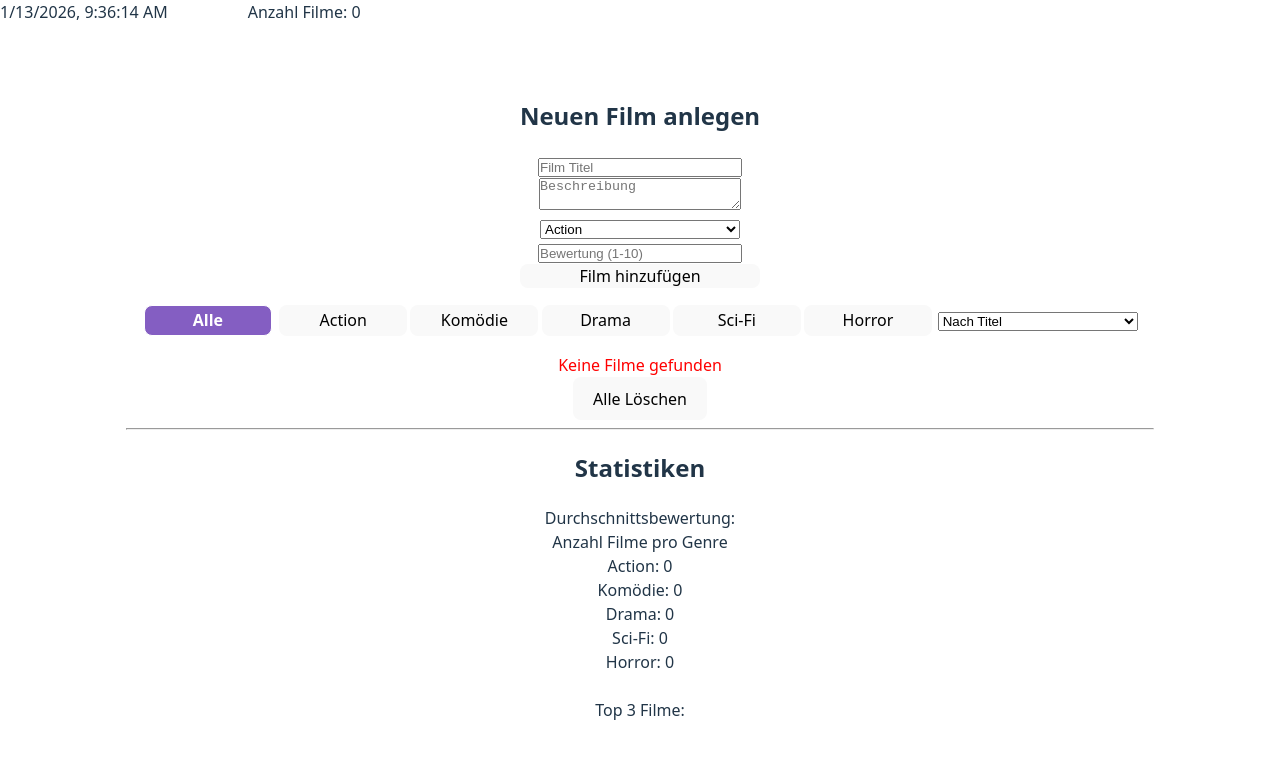
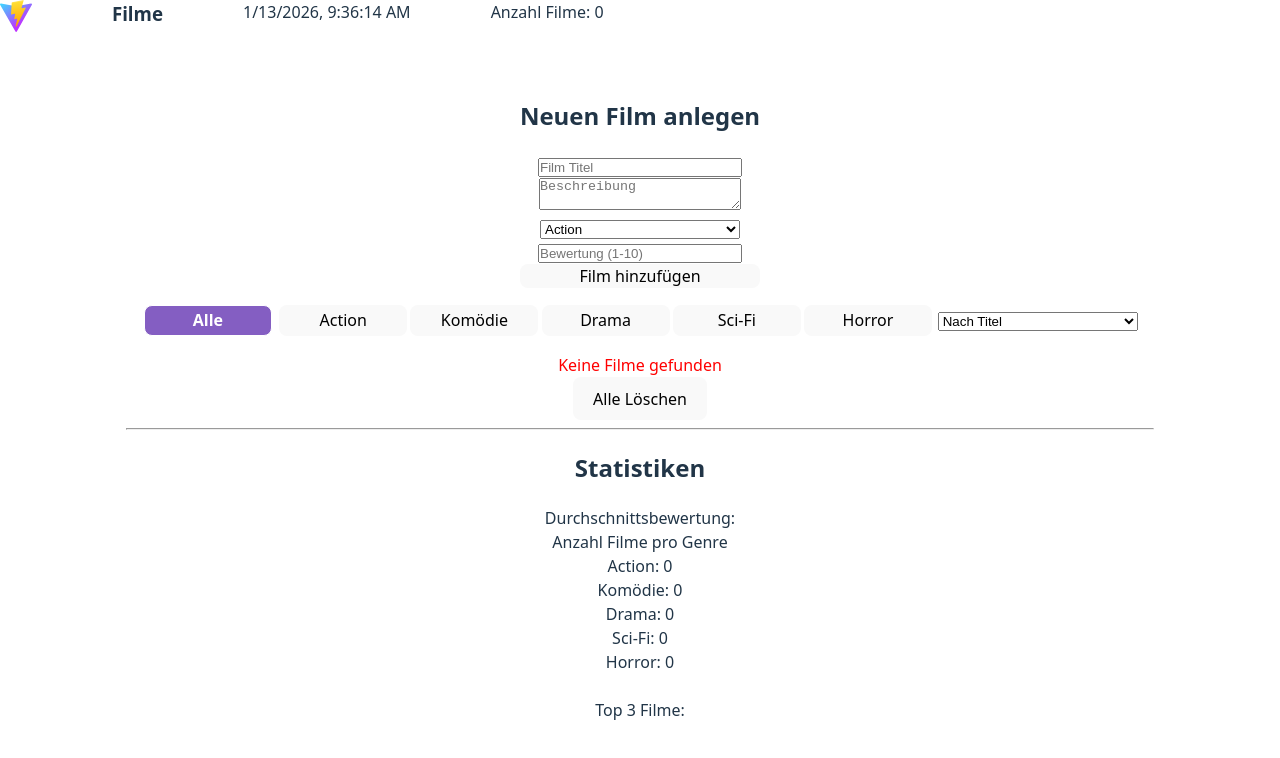
Before and after one commit to Jonny1Coder/BBK_SOW_Film-Bewertungs-App, a Svelte app: page / in a window 1280 px wide. Shown: the top 758 px of the page. Built offline with nearby package versions, Linux system fonts and the light colour scheme.

Commit message:
add titel and logo in header

```diff
--- a/src/App.svelte
+++ b/src/App.svelte
@@ -67,7 +67,11 @@
 </script>
 
 <main>
-  <Header lastUpdate="{lastUpdate}" />
+  <Header
+          lastUpdate="{lastUpdate}"
+          pathToLogo="vite.svg"
+          titel="Filme"
+  />
   <FilmForm />
 
   <nav>
--- a/src/components/Layout/Header.svelte
+++ b/src/components/Layout/Header.svelte
@@ -1,11 +1,19 @@
 <script>
     import { filme } from '../../stores/filmStore.js';
     export let lastUpdate;
+    export let pathToLogo = null;
+    export let titel = null;
 
     $: filmCount = $filme.length;
 </script>
 
 <div>
+    {#if pathToLogo !== null}
+        <img src="{pathToLogo}" alt="Logo">
+    {/if}
+    {#if titel !== null}
+        <h3>{titel}</h3>
+    {/if}
     <span>
         {lastUpdate.toLocaleString()}
     </span>
@@ -15,6 +23,9 @@
 </div>
 
 <style>
+    *{
+        margin: 0;
+    }
     div{
         position: absolute;
         top: 0;
```
